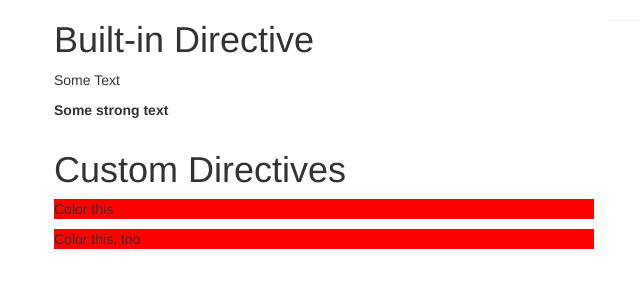
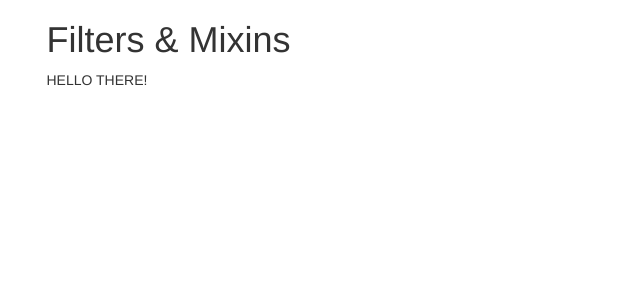
Before and after one commit to MinseungJeon/hello-world, a Vue app: page / in a window 1280 px wide. Shown: the top 300 px of the page, without its empty margins (316-956 px from the left). Built offline with nearby package versions, Linux system fonts and the light colour scheme; a web font is replaced by a local one.

Commit message:
13-02. Creating a Local Filter

```diff
--- a/src/App.vue
+++ b/src/App.vue
@@ -1,65 +1,27 @@
 <template>
   <div class="container">
-    <div class="col-xs-12 col-sm-8 col-sm-offset-2 col-md-6 col-md-offset-3">
-      <h1>Built-in Directive</h1>
-      <p v-text="'Some Text'"></p>
-      <p v-html="'<strong>Some strong text</strong>'"></p>
-    </div>
-    <hr />
-    <div class="col-xs-12 col-sm-8 col-sm-offset-2 col-md-6 col-md-offset-3">
-      <h1>Custom Directives</h1>
-      <p v-highlight:background.delayed="'red'">Color this</p>
-      <p
-        v-local-highlight:background.delayed.blink="{
-          mainColor: 'red',
-          secondColor: 'green',
-          delay: 500,
-        }"
-      >
-        Color this, too
-      </p>
+    <div class="row">
+      <div class="col-xs-12 col-sm-8 col-sm-offset-2 col-md-6 col-md-offset-3">
+        <h1>Filters & Mixins</h1>
+        <p>{{ text | toUppercase }}</p>
+      </div>
     </div>
   </div>
 </template>
 
 <script>
 export default {
-  directives: {
-    "local-highlight": {
-      bind(el, binding, vnode) {
-        let delay = 0;
-        if (binding.modifiers["delayed"]) {
-          delay = 3000;
-        }
-        if (binding.modifiers["blink"]) {
-          let mainColor = binding.value.mainColor;
-          let secondColor = binding.value.secondColor;
-          let currentColor = mainColor;
-          setTimeout(() => {
-            setInterval(() => {
-              currentColor == secondColor
-                ? (currentColor = mainColor)
-                : (currentColor = secondColor);
-              if (binding.arg == "background") {
-                el.style.backgroundColor = currentColor;
-              } else {
-                el.style.color = currentColor;
-              }
-            }, binding.value.delay);
-          }, delay);
-        } else {
-          setTimeout(() => {
-            if (binding.arg == "background") {
-              el.style.backgroundColor = binding.value.mainColor;
-            } else {
-              el.style.color = binding.value.mainColor;
-            }
-          }, delay);
-        }
-      },
+  data() {
+    return {
+      text: "Hello there!",
+    };
+  },
+  filters: {
+    toUppercase(value) {
+      return value.toUpperCase();
     },
   },
 };
 </script>
 
-<style lang="scss" scoped></style>
+<style></style>
--- a/src/main.js
+++ b/src/main.js
@@ -11,24 +11,7 @@ import App from './App.vue'
 
 // Vue.config.productionTip = false
 
-Vue.directive('highlight', {
-  bind(el, binding, vnode){
-    // el.style.backgroundColor = 'green';
-    // el.style.backgroundColor = binding.value;
-    let delay = 0;
-    if (binding.modifiers['delayed']){
-      delay = 3000;
-    }
-    setTimeout(() => {
-      if (binding.arg == 'background'){
-        el.style.backgroundColor = binding.value;
-      } else {
-        el.style.color = binding.value;
-      }
-    }, delay);
-
-  }
-});
+Vue.filter('to-lowercase')
 
 new Vue({
   render: h => h(App),
```
